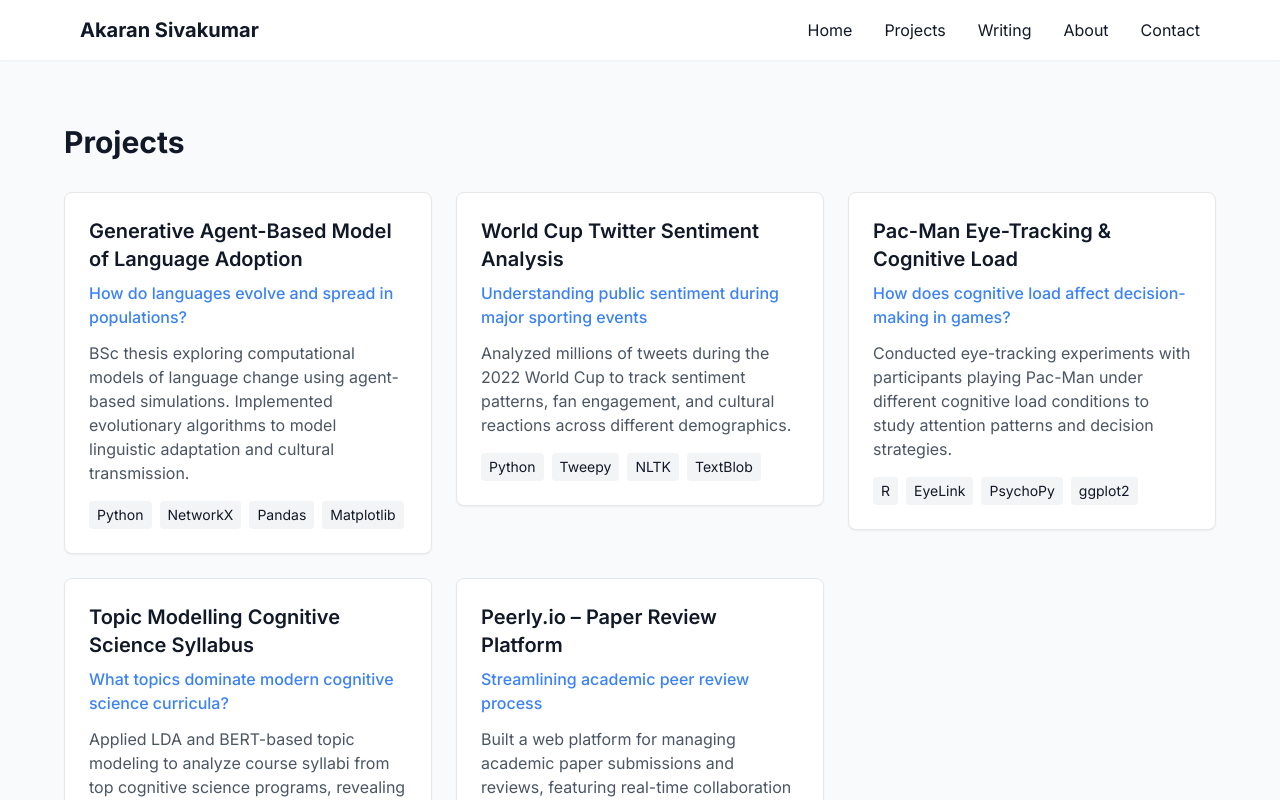
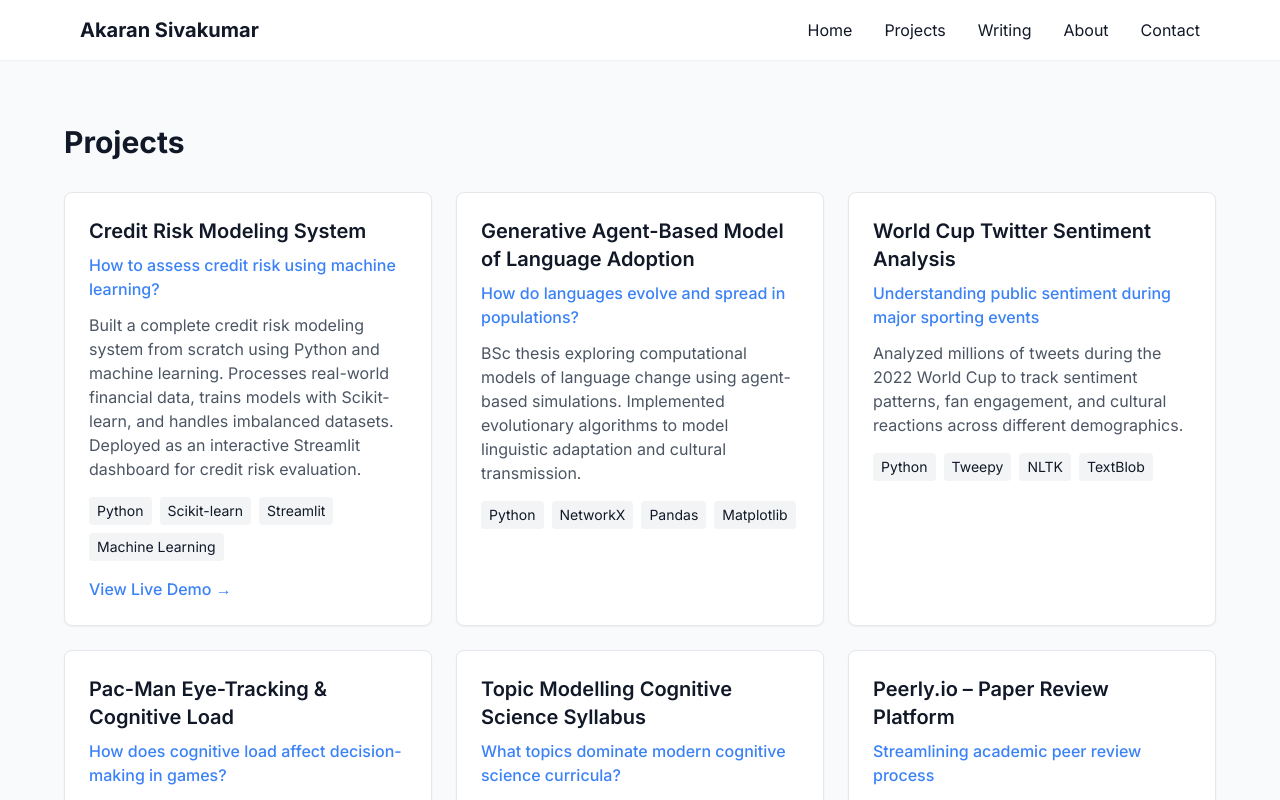
Before and after one commit to Akaran19/akaran-dev-site, a Next.js app: page /projects in a window 1280 px wide. Shown: the top 800 px of the page. Built offline with nearby package versions, Linux system fonts and the light colour scheme.

Commit message:
feat: add demo URL and update project details for Credit Risk Modeling System

```diff
--- a/app/globals.css
+++ b/app/globals.css
@@ -12,4 +12,8 @@
   .btn {
     @apply px-4 py-2 bg-accent text-white rounded hover:bg-blue-600 transition-colors;
   }
+
+  .prose a {
+    @apply text-blue-600 font-semibold underline hover:text-blue-800;
+  }
 }
--- a/app/layout.tsx
+++ b/app/layout.tsx
@@ -4,7 +4,11 @@ import './globals.css'
 import Navbar from '@/components/Navbar'
 import Footer from '@/components/Footer'
 
-const inter = Inter({ subsets: ['latin'] })
+const inter = Inter({
+  subsets: ['latin'],
+  display: 'swap',
+  preload: true
+})
 
 export const metadata: Metadata = {
   title: 'Akaran Sivakumar – Data & Cognitive Science',
--- a/app/projects/[slug]/page.tsx
+++ b/app/projects/[slug]/page.tsx
@@ -7,7 +7,16 @@ const projectDetails: Record<string, {
   description: string
   techStack: string[]
   content: string
+  demoUrl?: string
 }> = {
+  'credit-risk-modeling': {
+    title: 'Credit Risk Modeling System',
+    problem: 'How to assess credit risk using machine learning?',
+    description: 'Built a complete credit risk modeling system from scratch using Python and machine learning.',
+    techStack: ['Python', 'Scikit-learn', 'Streamlit', 'Machine Learning'],
+    content: 'This project demonstrates a complete end-to-end data science workflow for credit risk assessment. Starting with real-world financial data processing, the system applies machine learning techniques to evaluate credit risk. Key features include handling imbalanced datasets, model training with Scikit-learn, and an interactive Streamlit dashboard for credit risk evaluation. The project serves as both a practical tool and a learning resource for data science beginners and interview preparation.',
+    demoUrl: 'https://creditrisk-akaran19.streamlit.app/'
+  },
   'generative-agent-model': {
     title: 'Generative Agent-Based Model of Language Adoption',
     problem: 'How do languages evolve and spread in populations?',
@@ -74,6 +83,21 @@ export default function ProjectPage({ params }: ProjectPageProps) {
         <div className="prose max-w-none">
           <p>{project.content}</p>
         </div>
+        {project.demoUrl && (
+          <div className="mt-8">
+            <a
+              href={project.demoUrl}
+              target="_blank"
+              rel="noopener noreferrer"
+              className="inline-flex items-center px-6 py-3 bg-blue-600 text-white font-semibold rounded-lg hover:bg-blue-700 transition-colors"
+            >
+              View Live Demo
+              <svg className="ml-2 w-4 h-4" fill="none" stroke="currentColor" viewBox="0 0 24 24">
+                <path strokeLinecap="round" strokeLinejoin="round" strokeWidth={2} d="M10 6H6a2 2 0 00-2 2v10a2 2 0 002 2h10a2 2 0 002-2v-4M14 4h6m0 0v6m0-6L10 14" />
+              </svg>
+            </a>
+          </div>
+        )}
       </div>
     </Section>
   )
--- a/app/projects/page.tsx
+++ b/app/projects/page.tsx
@@ -8,6 +8,14 @@ export const metadata: Metadata = {
 }
 
 const projects = [
+  {
+    title: 'Credit Risk Modeling System',
+    problem: 'How to assess credit risk using machine learning?',
+    description: 'Built a complete credit risk modeling system from scratch using Python and machine learning. Processes real-world financial data, trains models with Scikit-learn, and handles imbalanced datasets. Deployed as an interactive Streamlit dashboard for credit risk evaluation.',
+    techStack: ['Python', 'Scikit-learn', 'Streamlit', 'Machine Learning'],
+    slug: 'credit-risk-modeling',
+    demoUrl: 'https://creditrisk-akaran19.streamlit.app/'
+  },
   {
     title: 'Generative Agent-Based Model of Language Adoption',
     problem: 'How do languages evolve and spread in populations?',
--- a/components/ProjectCard.tsx
+++ b/components/ProjectCard.tsx
@@ -6,23 +6,34 @@ interface ProjectCardProps {
   description: string
   techStack: string[]
   slug: string
+  demoUrl?: string
 }
 
-export default function ProjectCard({ title, problem, description, techStack, slug }: ProjectCardProps) {
+export default function ProjectCard({ title, problem, description, techStack, slug, demoUrl }: ProjectCardProps) {
   return (
+    <div className="bg-white rounded-lg shadow-sm hover:shadow-md transition-shadow p-6 border">
       <Link href={`/projects/${slug}`} className="block">
-      <div className="bg-white rounded-lg shadow-sm hover:shadow-md transition-shadow p-6 border">
         <h3 className="text-xl font-semibold mb-2">{title}</h3>
         <p className="text-accent font-medium mb-3">{problem}</p>
         <p className="text-gray-600 mb-4">{description}</p>
-        <div className="flex flex-wrap gap-2">
+      </Link>
+      <div className="flex flex-wrap gap-2 mb-4">
         {techStack.map((tech) => (
           <span key={tech} className="px-2 py-1 bg-gray-100 text-sm rounded">
             {tech}
           </span>
         ))}
       </div>
+      {demoUrl && (
+        <a
+          href={demoUrl}
+          target="_blank"
+          rel="noopener noreferrer"
+          className="inline-flex items-center text-accent hover:text-blue-700 font-medium"
+        >
+          View Live Demo →
+        </a>
+      )}
     </div>
-    </Link>
   )
 }
```
Lines whose indentation alone changed are shown as unchanged.
